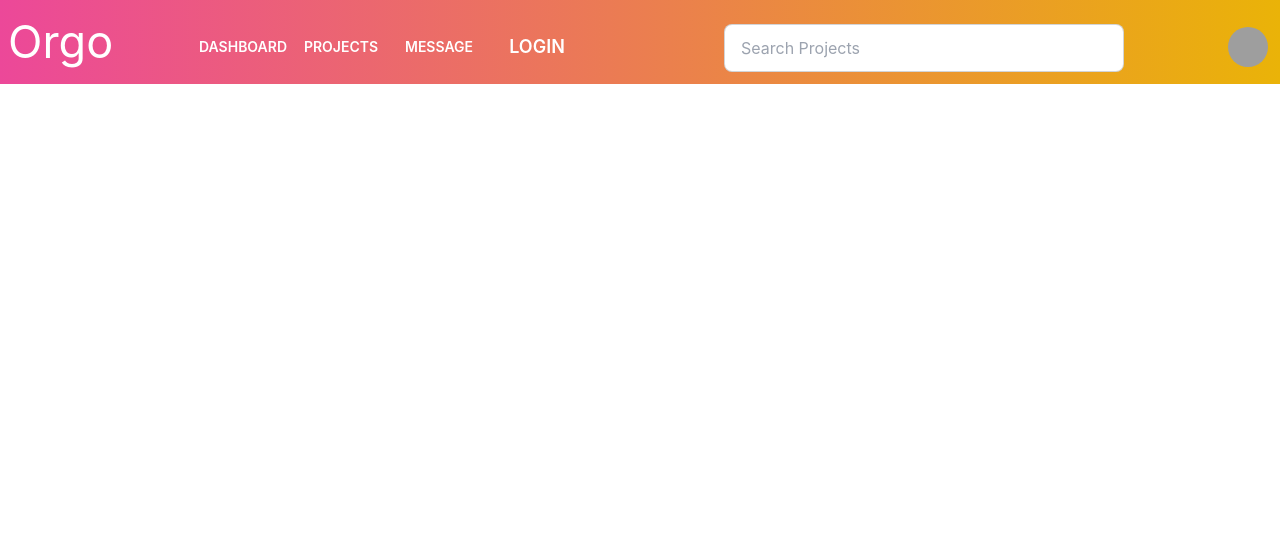
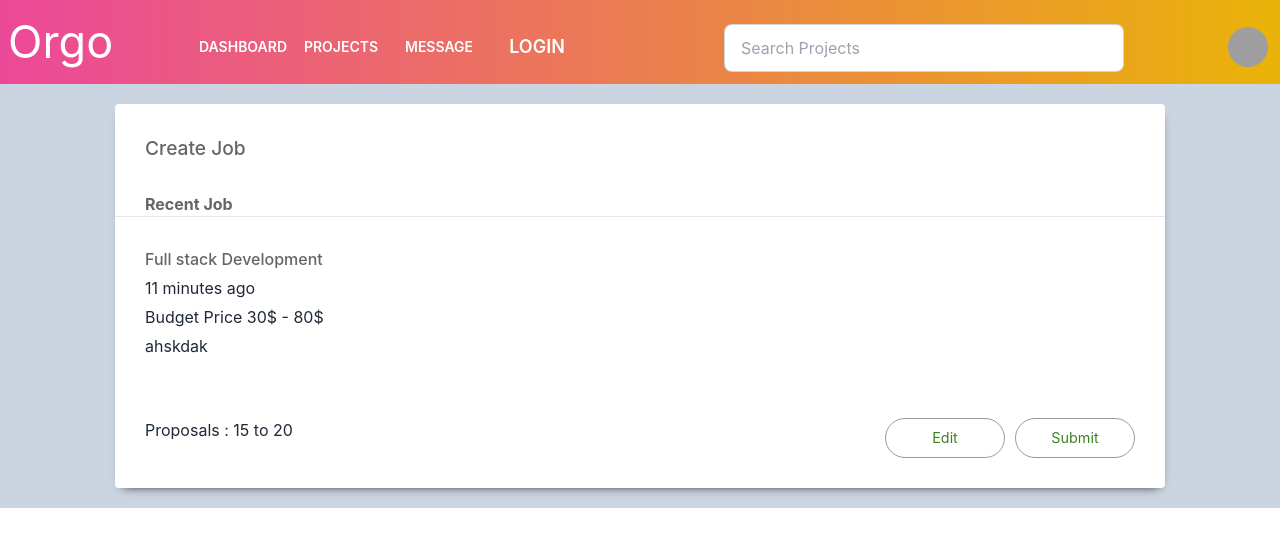
Before and after one commit to MuhammadKhan3/Orgo, a React (Create React App) app in the folder frontend/: page /job-list in a window 1280 px wide. Shown: the top 546 px of the page. Built offline with nearby package versions, Linux system fonts and the light colour scheme; grey boxes are pictures that could not be loaded.

Commit message:
design job-list page

```diff
--- a/frontend/src/components/employee/EmployeeHeader.jsx
+++ b/frontend/src/components/employee/EmployeeHeader.jsx
@@ -11,13 +11,10 @@ function EmployeeHeader() {
   const [time, setTime] = useState();
   const uploadedImage = React.useRef(null);
   const imageUploader = React.useRef(null);
-
   const companyName=useSelector(state=>state.companySlice.companyname);
   const timezone=useSelector(state=>state.companySlice.timezone);
   const country=useSelector(state=>state.companySlice.country);
   const picture=useSelector(state=>state.companySlice.picture);
-
-
 
   const handleImageUpload = (e) => {
     const [file] = e.target.files;
@@ -34,7 +31,6 @@ function EmployeeHeader() {
     formdata.append('file',file);
     const companyId=cookies.get('companyId');
     const token=cookies.get('token');
-
     axios.post(`http://localhost:8000/company-picture/${companyId}`,formdata)
     .then((response)=>{
       console.log(response)
--- a/frontend/src/components/routes/routerlink.js
+++ b/frontend/src/components/routes/routerlink.js
@@ -14,6 +14,7 @@ import ClientCompany from "../../pages/Client";
 import Search from "../../pages/Search";
 import CreateJob from "../../pages/CreateJob";
 import EditJob from '../../pages/EditJob';
+import JobList from "../../pages/JobList";
 
 const cookies = new Cookies();
 
@@ -42,6 +43,7 @@ function RouterLink() {
       <Route path="/project" element={<Search />} />
       <Route path="/create-job" element={<CreateJob />} />
       <Route path="/edit-job" element={<EditJob/>} />
+      <Route path="/job-list" element={<JobList/>} />
     </Routes>
   );
 }
--- /dev/null
+++ b/frontend/src/pages/JobList.jsx
@@ -0,0 +1,35 @@
+import React from "react";
+import "../pages/jobList.css";
+import Button from '../components/button/Button'
+
+function JobList() {
+  return (
+    <div className="main-job-list-container">
+      <div className="job-list-sub-container">
+        <div className="job-list-header">
+          <h1 style={{ fontSize: "1.2em", fontWeight: "500",color:"#656565" }}>Create Job</h1>
+        </div>
+        <ul style={{marginLeft:"30px"}}>
+          <li style={{color:"#656565"}}>Recent Job</li>
+        </ul>
+        <hr />
+        <div className="job-list-body">
+          <h2 style={{ fontSize: "1em", fontWeight: "500",color:"#656565" }}>Full stack Development</h2>
+          <p style={{marginTop:"5px"}}>11 minutes ago</p>
+          <p style={{marginTop:"5px"}}>Budget Price 30$ - 80$</p>
+          <p style={{marginTop:"5px"}}>ahskdak</p>
+        </div>
+
+        <div className="job-list-proposal">
+          <p>Proposals : 15 to 20</p>
+          <div className="job-list-button">
+            <Button content="Edit"/>
+            <Button content="Submit"/>
+          </div>
+        </div>
+      </div>
+    </div>
+  );
+}
+
+export default JobList;
--- /dev/null
+++ b/frontend/src/pages/jobList.css
@@ -0,0 +1,27 @@
+.main-job-list-container{
+    width: 100%;
+    display: flex;
+    justify-content: center;
+    margin-top: 20px;
+    /* background-color: white; */
+}
+
+.job-list-sub-container{
+    border-radius: 4px;
+    width: 1050px;
+    background-color: white;
+    margin-bottom: 20px;
+    box-shadow: 1px 5px 10px -7px #000000;
+}
+.job-list-header{
+    padding: 30px 30px 0 30px;
+}
+.job-list-body{
+    padding: 30px;
+}
+.job-list-proposal{
+    padding: 30px;
+    display: flex;
+    flex-direction: row;
+    justify-content: space-between;
+}
```
